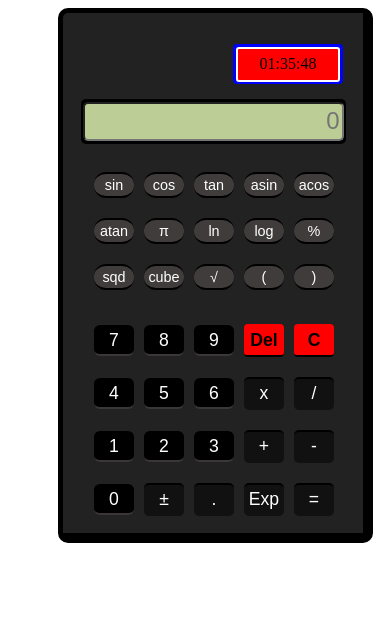
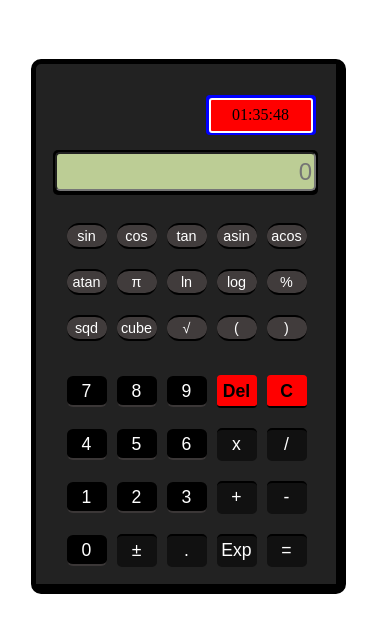
Before and after one commit to Superstazdare/scientific-calculator, a plain HTML site: page index.html in a window 390 px wide. Drawn offline with Linux system fonts and the light colour scheme.

Commit message:
Project styling and responsiveness

```diff
--- a/style.css
+++ b/style.css
@@ -123,3 +123,9 @@ body{
     border-bottom: 2px solid #111;
     border-bottom: 2px solid #000;
 }
+@media screen and (max-width: 400px) {
+  body{
+    margin-top: 15%;
+    margin-left: -5%;
+  };
+  }
```
